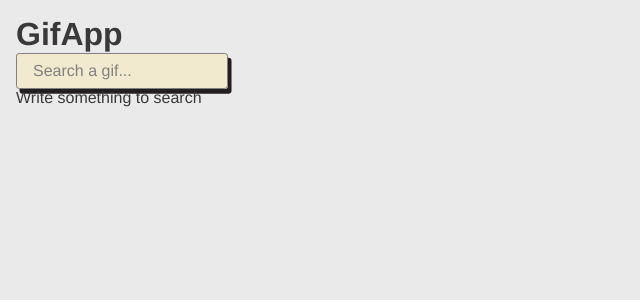
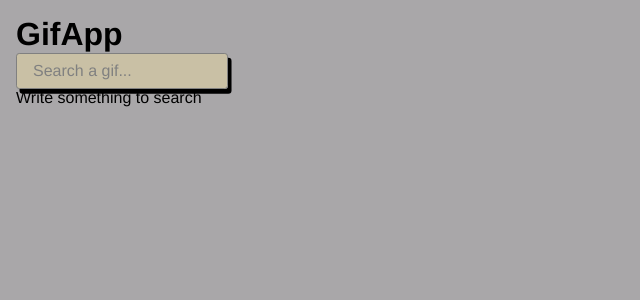
Before and after one commit to JoseIu/gifApp, a React (Vite) app: page /gifs in a window 1280 px wide. Shown: the top 300 px of the page, without its empty margins (0-640 px from the left). Built offline with nearby package versions, Linux system fonts and the light colour scheme.

Commit message:
feat: update colors in _reset.scss file

```diff
--- a/src/scss/reset/_reset.scss
+++ b/src/scss/reset/_reset.scss
@@ -1,7 +1,7 @@
 :root {
   /* Colores */
-  --negro: #393939;
-  --bg-color: rgb(234, 234, 234);
+  --negro: #000000;
+  --bg-color: #a9a7a9;
 
   /* Tipografía */
   --tipo-principal: Helvetica, Arial, sans-serif;
@@ -9,7 +9,7 @@
 
   --input-bg: #ffea9f5f;
   --bg-color-bnt: #ffea9f;
-  --box-shadow: 0.22rem 0.3rem #231f20;
+  --box-shadow: 0.22rem 0.3rem #000000;
 }
 
 *,
```
